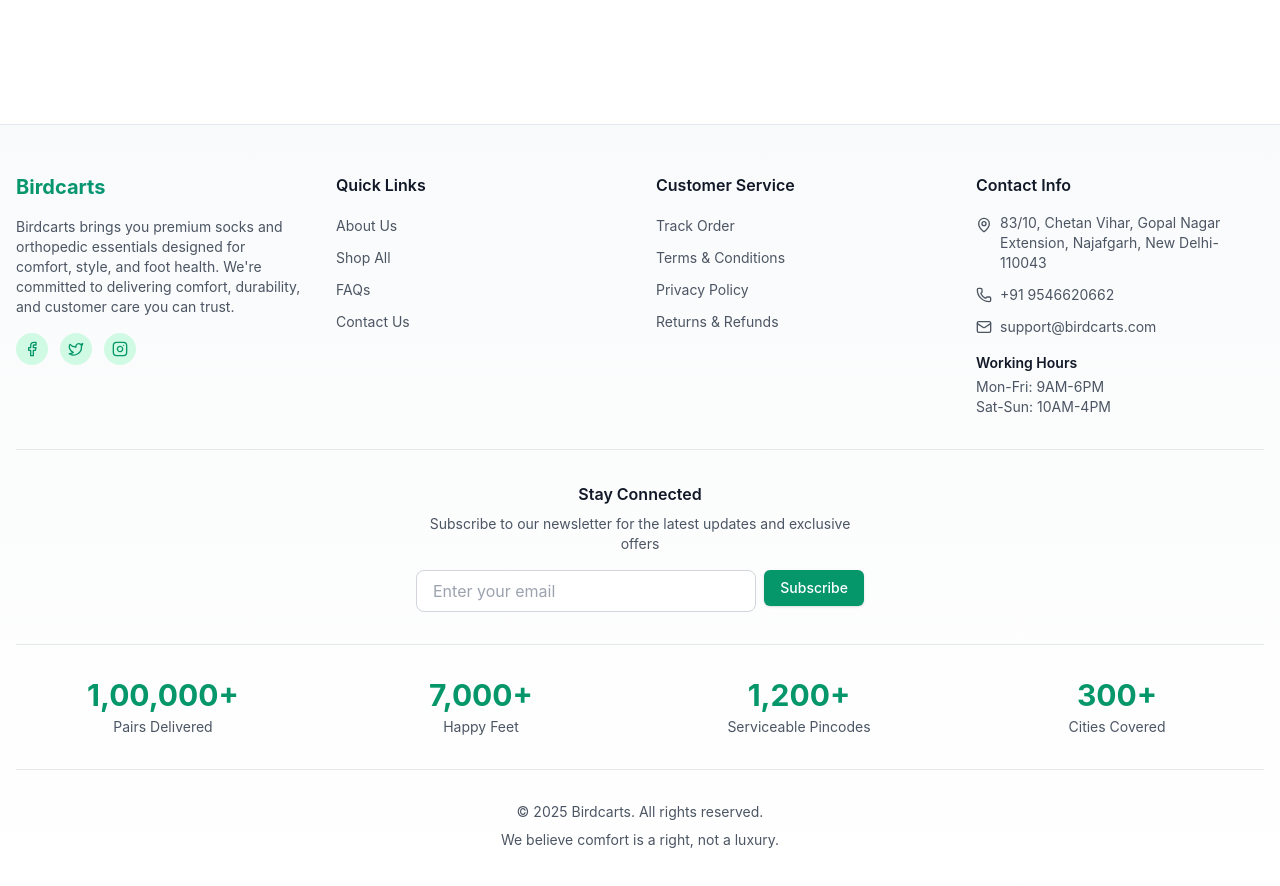
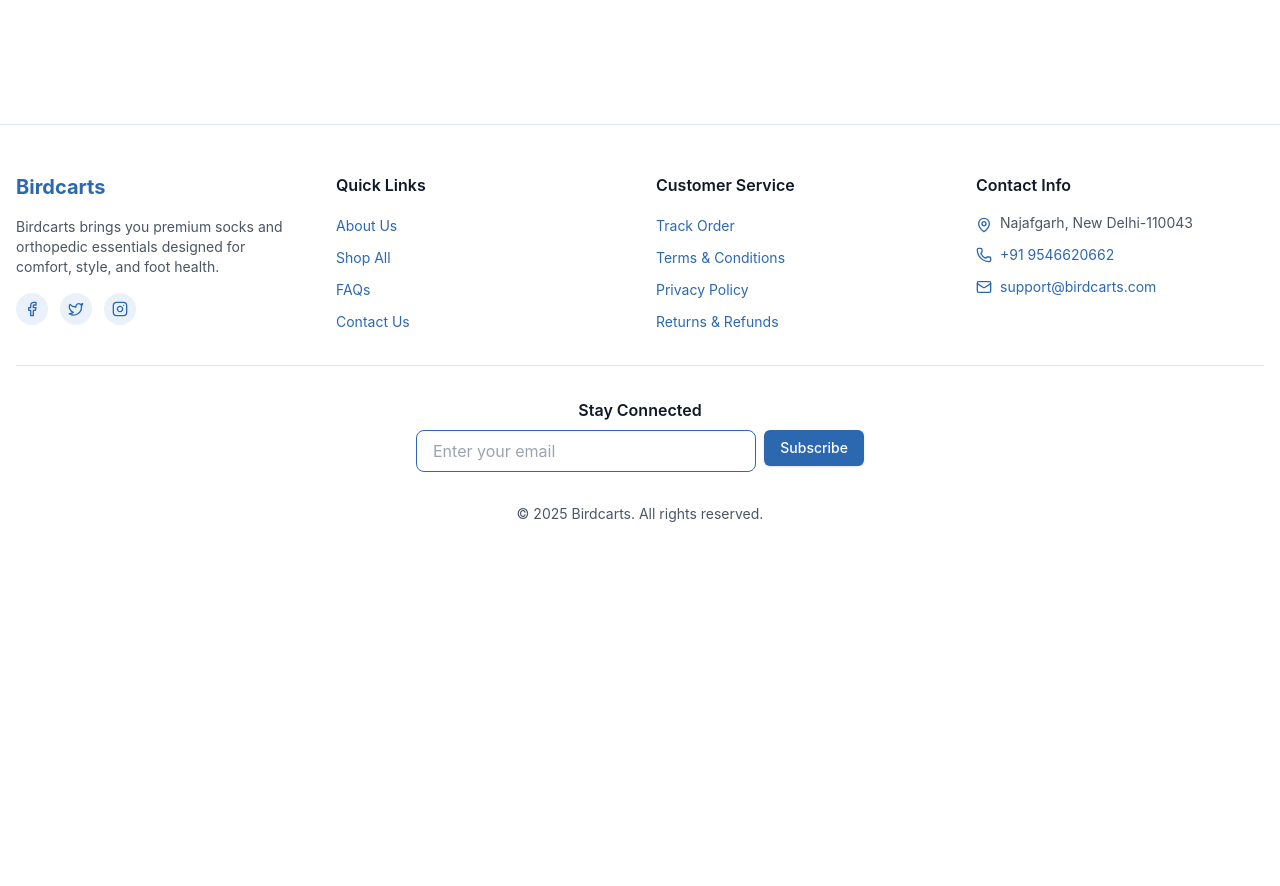
Before and after one commit to abhishekkumardevloper/birdcart, a React (Create React App) app in the folder frontend/: page /orders in a window 1280 px wide. Shown: the part 900-1786 px from the top of the page. After the commit the page ends 1472 px from the top, so only its background shows below. Built offline with nearby package versions, Linux system fonts and the light colour scheme.

Commit message:
Update Footer.js

```diff
--- a/frontend/src/components/Footer.js
+++ b/frontend/src/components/Footer.js
@@ -17,27 +17,30 @@ const Footer = () => {
   };
 
   return (
-    <footer className="bg-gradient-to-b from-gray-50 to-white border-t mt-16">
+    <footer className="border-t mt-16 bg-white">
       <div className="container mx-auto px-4 py-12">
         <div className="grid grid-cols-1 md:grid-cols-2 lg:grid-cols-4 gap-8 mb-8">
-          {/* About Section */}
+
+          {/* About */}
           <div>
-            <h3 className="text-xl font-bold mb-4 bg-gradient-to-r from-emerald-600 to-teal-600 bg-clip-text text-transparent">
+            <h3 className="text-xl font-bold mb-4" style={{ color: '#2C68B0' }}>
               Birdcarts
             </h3>
             <p className="text-gray-600 text-sm mb-4">
-              Birdcarts brings you premium socks and orthopedic essentials designed for comfort, style, and foot health. We're committed to delivering comfort, durability, and customer care you can trust.
+              Birdcarts brings you premium socks and orthopedic essentials designed
+              for comfort, style, and foot health.
             </p>
             <div className="flex space-x-3">
-              <a href="#" className="p-2 bg-emerald-100 text-emerald-600 rounded-full hover:bg-emerald-600 hover:text-white transition-all">
-                <Facebook className="w-4 h-4" />
-              </a>
-              <a href="#" className="p-2 bg-emerald-100 text-emerald-600 rounded-full hover:bg-emerald-600 hover:text-white transition-all">
-                <Twitter className="w-4 h-4" />
-              </a>
-              <a href="#" className="p-2 bg-emerald-100 text-emerald-600 rounded-full hover:bg-emerald-600 hover:text-white transition-all">
-                <Instagram className="w-4 h-4" />
-              </a>
+              {[Facebook, Twitter, Instagram].map((Icon, i) => (
+                <a
+                  key={i}
+                  href="#"
+                  className="p-2 rounded-full transition"
+                  style={{ backgroundColor: '#EAF1FB', color: '#2C68B0' }}
+                >
+                  <Icon className="w-4 h-4" />
+                </a>
+              ))}
             </div>
           </div>
 
@@ -45,26 +48,13 @@ const Footer = () => {
           <div>
             <h4 className="font-semibold mb-4 text-gray-900">Quick Links</h4>
             <ul className="space-y-2">
-              <li>
-                <Link to="/about" className="text-gray-600 hover:text-emerald-600 text-sm transition-colors">
-                  About Us
-                </Link>
-              </li>
-              <li>
-                <Link to="/products" className="text-gray-600 hover:text-emerald-600 text-sm transition-colors">
-                  Shop All
-                </Link>
-              </li>
-              <li>
-                <Link to="/faq" className="text-gray-600 hover:text-emerald-600 text-sm transition-colors">
-                  FAQs
-                </Link>
-              </li>
-              <li>
-                <Link to="/contact" className="text-gray-600 hover:text-emerald-600 text-sm transition-colors">
-                  Contact Us
-                </Link>
-              </li>
+              {['/about','/products','/faq','/contact'].map((path, i) => (
+                <li key={i}>
+                  <Link to={path} className="text-sm" style={{ color: '#2C68B0' }}>
+                    {['About Us','Shop All','FAQs','Contact Us'][i]}
+                  </Link>
+                </li>
+              ))}
             </ul>
           </div>
 
@@ -72,108 +62,67 @@ const Footer = () => {
           <div>
             <h4 className="font-semibold mb-4 text-gray-900">Customer Service</h4>
             <ul className="space-y-2">
-              <li>
-                <Link to="/orders" className="text-gray-600 hover:text-emerald-600 text-sm transition-colors">
-                  Track Order
-                </Link>
-              </li>
-              <li>
-                <Link to="/terms" className="text-gray-600 hover:text-emerald-600 text-sm transition-colors">
-                  Terms & Conditions
-                </Link>
-              </li>
-              <li>
-                <Link to="/privacy" className="text-gray-600 hover:text-emerald-600 text-sm transition-colors">
-                  Privacy Policy
-                </Link>
-              </li>
-              <li>
-                <Link to="/returns" className="text-gray-600 hover:text-emerald-600 text-sm transition-colors">
-                  Returns & Refunds
-                </Link>
-              </li>
+              {['Track Order','Terms & Conditions','Privacy Policy','Returns & Refunds'].map(
+                (txt, i) => (
+                  <li key={i}>
+                    <Link className="text-sm" style={{ color: '#2C68B0' }}>
+                      {txt}
+                    </Link>
+                  </li>
+                )
+              )}
             </ul>
           </div>
 
-          {/* Contact Info */}
+          {/* Contact */}
           <div>
             <h4 className="font-semibold mb-4 text-gray-900">Contact Info</h4>
-            <ul className="space-y-3">
-              <li className="flex items-start space-x-2 text-sm text-gray-600">
-                <MapPin className="w-4 h-4 mt-1 flex-shrink-0" />
-                <span>83/10, Chetan Vihar, Gopal Nagar Extension, Najafgarh, New Delhi-110043</span>
+            <ul className="space-y-3 text-sm text-gray-600">
+              <li className="flex items-start space-x-2">
+                <MapPin className="w-4 h-4 mt-1" style={{ color: '#2C68B0' }} />
+                <span>Najafgarh, New Delhi-110043</span>
               </li>
-              <li className="flex items-center space-x-2 text-sm text-gray-600">
-                <Phone className="w-4 h-4 flex-shrink-0" />
-                <a href="tel:+919546620662" className="hover:text-emerald-600 transition-colors">
-                  +91 9546620662
-                </a>
+              <li className="flex items-center space-x-2">
+                <Phone className="w-4 h-4" style={{ color: '#2C68B0' }} />
+                <span style={{ color: '#2C68B0' }}>+91 9546620662</span>
               </li>
-              <li className="flex items-center space-x-2 text-sm text-gray-600">
-                <Mail className="w-4 h-4 flex-shrink-0" />
-                <a href="mailto:support@birdcarts.com" className="hover:text-emerald-600 transition-colors">
-                  support@birdcarts.com
-                </a>
+              <li className="flex items-center space-x-2">
+                <Mail className="w-4 h-4" style={{ color: '#2C68B0' }} />
+                <span style={{ color: '#2C68B0' }}>support@birdcarts.com</span>
               </li>
             </ul>
-            <div className="mt-4 text-sm text-gray-600">
-              <p className="font-semibold text-gray-900 mb-1">Working Hours</p>
-              <p>Mon-Fri: 9AM-6PM</p>
-              <p>Sat-Sun: 10AM-4PM</p>
-            </div>
           </div>
         </div>
 
         {/* Newsletter */}
-        <div className="border-t border-gray-200 pt-8 mb-8">
+        <div className="border-t pt-8 mb-8">
           <div className="max-w-md mx-auto text-center">
             <h4 className="font-semibold mb-2 text-gray-900">Stay Connected</h4>
-            <p className="text-sm text-gray-600 mb-4">
-              Subscribe to our newsletter for the latest updates and exclusive offers
-            </p>
             <form onSubmit={handleSubscribe} className="flex gap-2">
               <input
                 type="email"
+                className="flex-1 px-4 py-2 border rounded-lg"
+                style={{ borderColor: '#2C68B0' }}
                 placeholder="Enter your email"
                 value={email}
                 onChange={(e) => setEmail(e.target.value)}
-                className="flex-1 px-4 py-2 border border-gray-300 rounded-lg focus:outline-none focus:ring-2 focus:ring-emerald-500 transition-shadow"
                 required
               />
-              <Button type="submit" className="bg-emerald-600 hover:bg-emerald-700">
+              <Button style={{ backgroundColor: '#2C68B0', color: '#fff' }}>
                 Subscribe
               </Button>
             </form>
             {subscribed && (
-              <p className="mt-2 text-sm text-emerald-600 font-medium">Thank you for subscribing!</p>
+              <p className="mt-2 text-sm font-medium" style={{ color: '#2C68B0' }}>
+                Thank you for subscribing!
+              </p>
             )}
-          </div>
-        </div>
-
-        {/* Stats Section */}
-        <div className="grid grid-cols-2 md:grid-cols-4 gap-6 mb-8 py-8 border-y border-gray-200">
-          <div className="text-center">
-            <p className="text-3xl font-bold text-emerald-600">1,00,000+</p>
-            <p className="text-sm text-gray-600 mt-1">Pairs Delivered</p>
-          </div>
-          <div className="text-center">
-            <p className="text-3xl font-bold text-emerald-600">7,000+</p>
-            <p className="text-sm text-gray-600 mt-1">Happy Feet</p>
-          </div>
-          <div className="text-center">
-            <p className="text-3xl font-bold text-emerald-600">1,200+</p>
-            <p className="text-sm text-gray-600 mt-1">Serviceable Pincodes</p>
-          </div>
-          <div className="text-center">
-            <p className="text-3xl font-bold text-emerald-600">300+</p>
-            <p className="text-sm text-gray-600 mt-1">Cities Covered</p>
           </div>
         </div>
 
         {/* Copyright */}
         <div className="text-center text-sm text-gray-600">
-          <p>© {new Date().getFullYear()} Birdcarts. All rights reserved.</p>
-          <p className="mt-2">We believe comfort is a right, not a luxury.</p>
+          © {new Date().getFullYear()} Birdcarts. All rights reserved.
         </div>
       </div>
     </footer>
```
